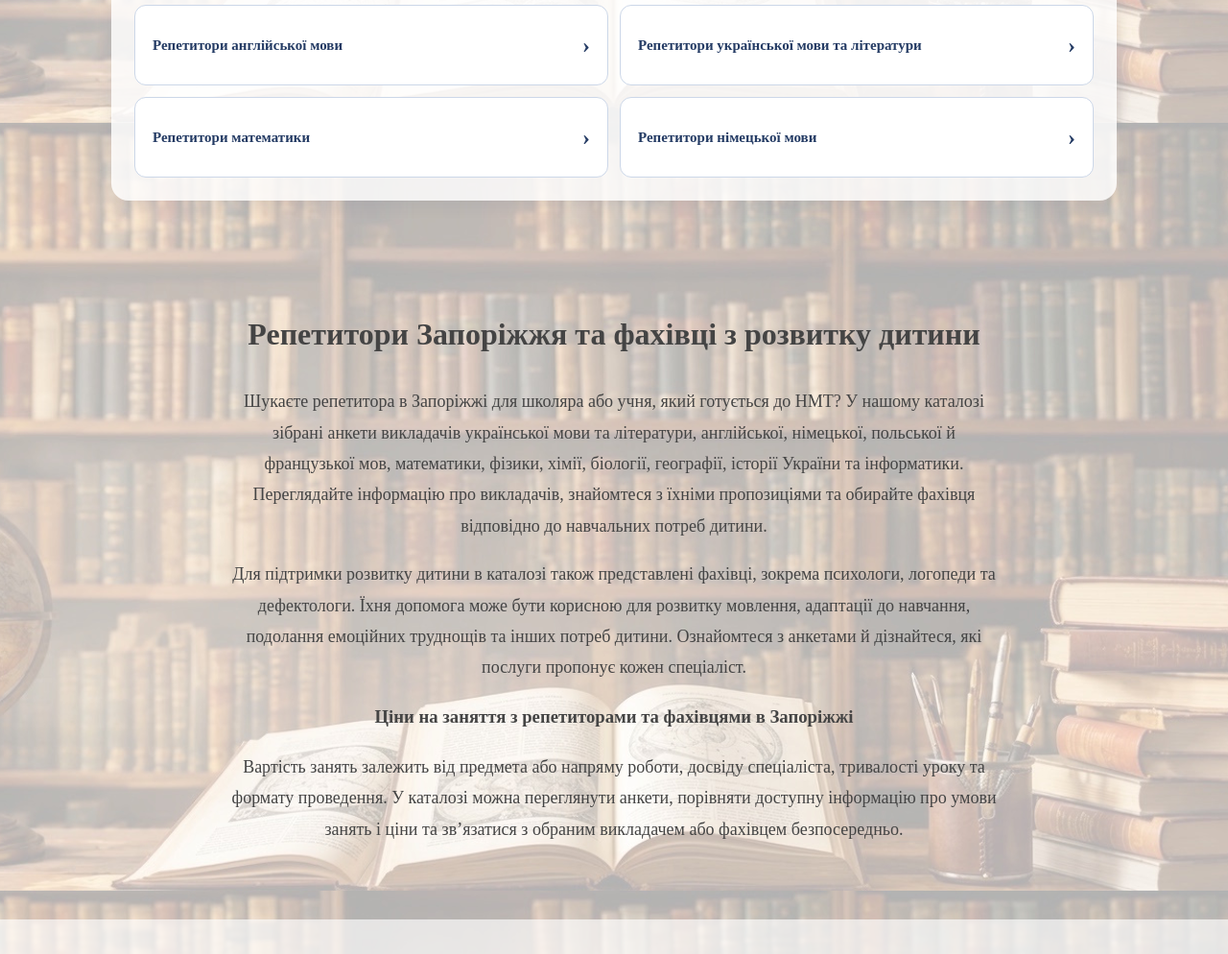
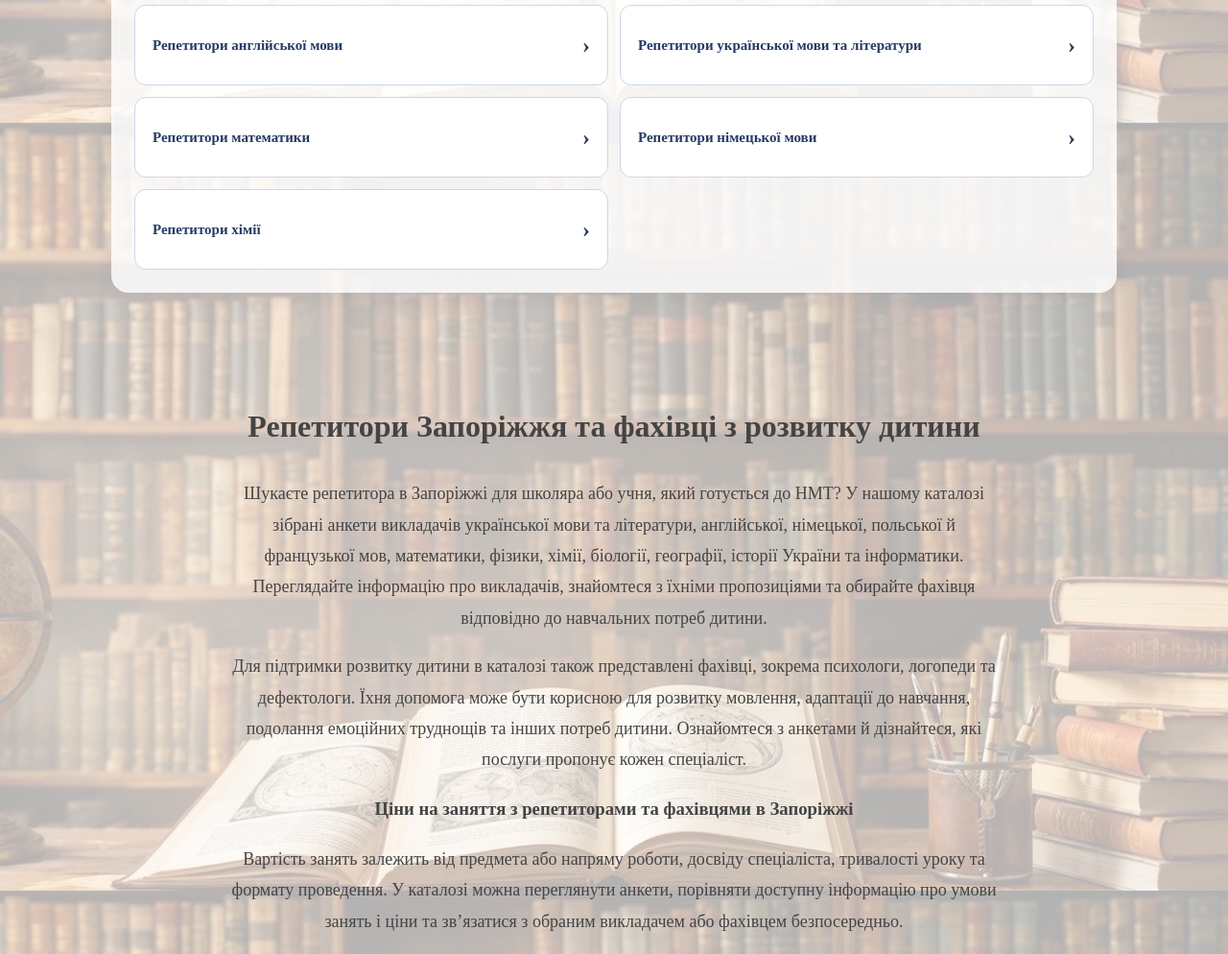
Before and after one commit to pavlenkoyurij-sudo/tutors, a plain HTML site: page index.html in a window 1280 px wide. Shown: the part 3072-4066 px from the top of the page at 96% size. Drawn offline with nearby package versions, Linux system fonts and the light colour scheme; no server answers.

Commit message:
Update index.html

```diff
--- a/index.html
+++ b/index.html
@@ -268,6 +268,7 @@
                         <a href="https://pavlenkoyurij-sudo.github.io/tutors/subject/ukrainian/index.html" class="link-subject-btn">Репетитори української мови та літератури</a>
                         <a href="https://pavlenkoyurij-sudo.github.io/tutors/subject/math/index.html" class="link-subject-btn">Репетитори математики</a>
                         <a href="https://pavlenkoyurij-sudo.github.io/tutors/subject/german/index.html" class="link-subject-btn">Репетитори німецької мови</a>
+                         <a href="https://pavlenkoyurij-sudo.github.io/tutors/subject/chemistry/index.html" class="link-subject-btn">Репетитори хімії</a>
                     </div>
             </nav>
 
```
